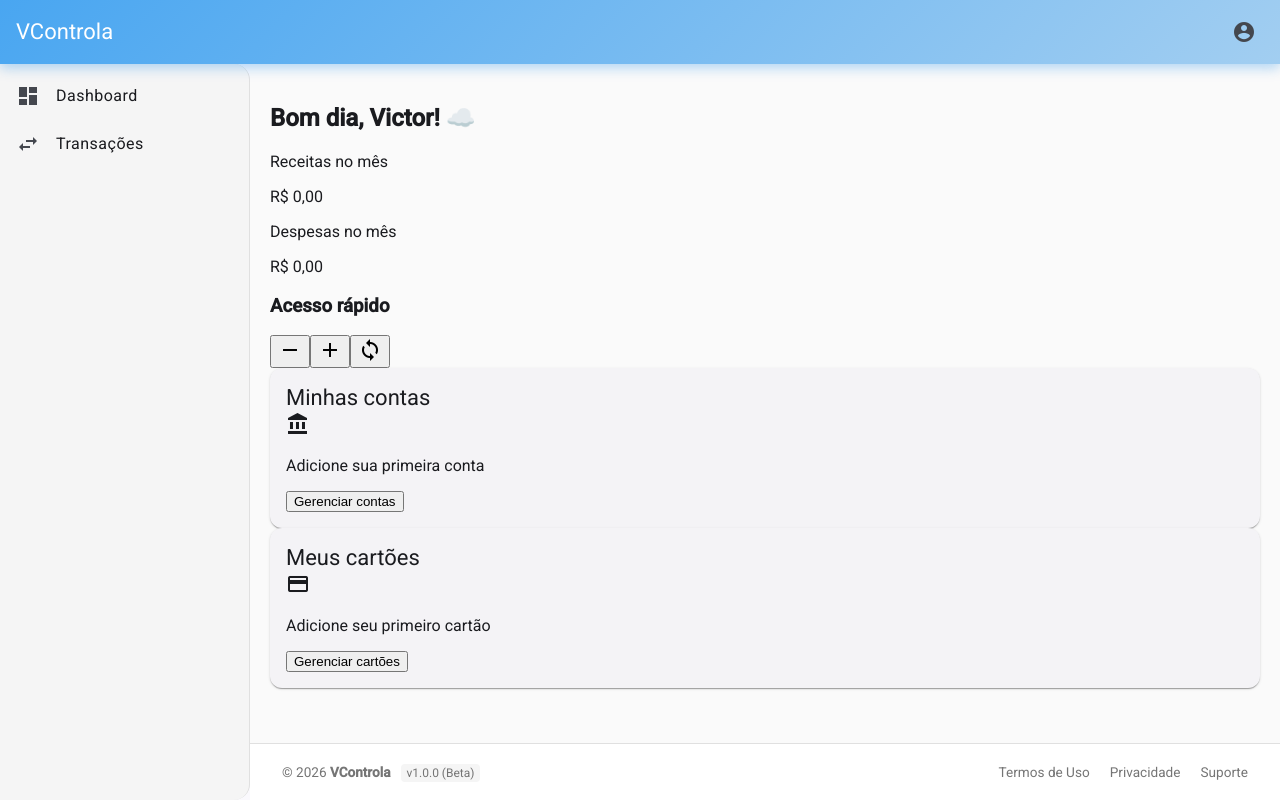
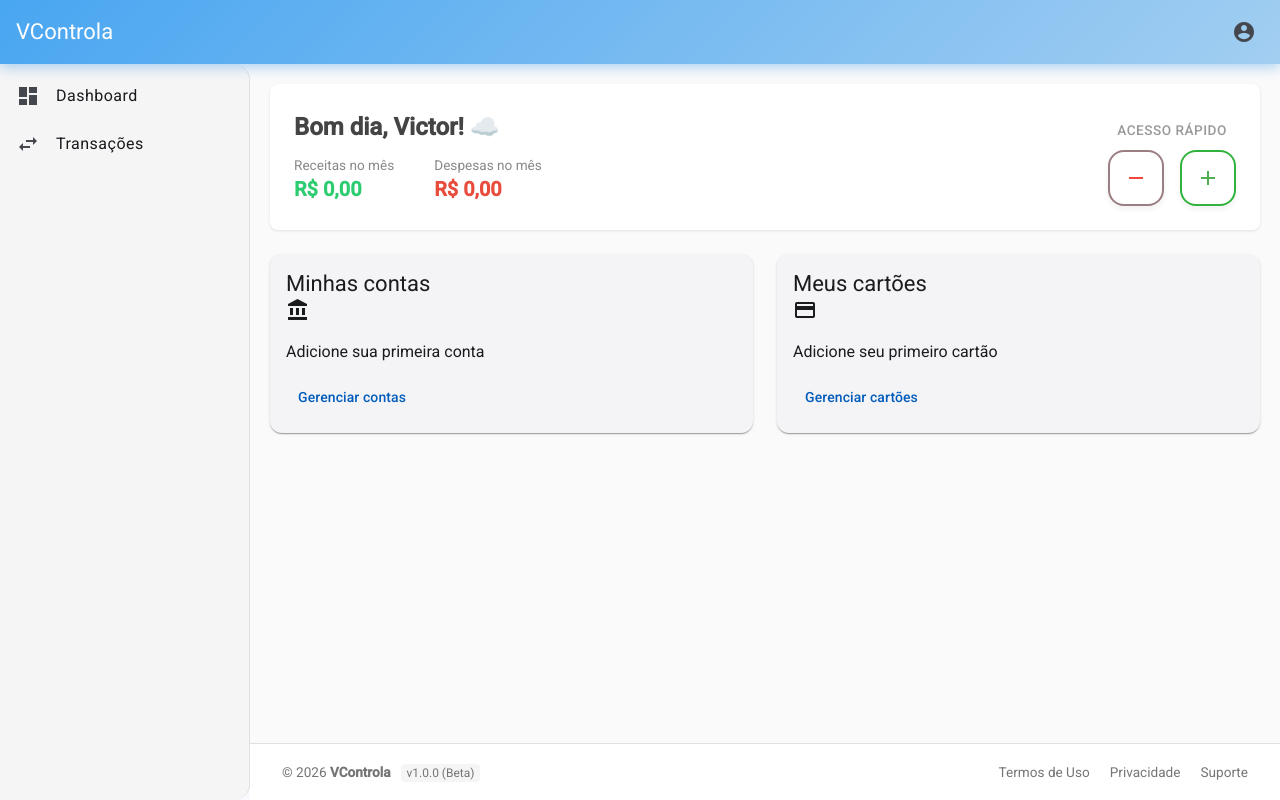
Before and after one commit to VictorWes/VControla-Front, an Angular app: page /dashboard in a window 1280 px wide. Built offline with nearby package versions, Linux system fonts and the light colour scheme.

Commit message:
feat: Adiciona estilização dashboard

```diff
--- a/src/app/features/dashboard/pages/dashboard-home/dashboard-home.component.html
+++ b/src/app/features/dashboard/pages/dashboard-home/dashboard-home.component.html
@@ -1,5 +1,4 @@
 <div class="dashboard-container">
-
   <section class="summary-header">
     <div class="welcome">
       <h2>Bom dia, Victor! ☁️</h2>
@@ -16,12 +15,15 @@
     </div>
 
     <div class="quick-actions">
-       <h3>Acesso rápido</h3>
-       <div class="action-buttons">
-         <button mat-fab color="warn"><mat-icon>remove</mat-icon></button>
-         <button mat-fab color="primary"><mat-icon>add</mat-icon></button>
-         <button mat-fab><mat-icon>sync</mat-icon></button>
-       </div>
+      <h3>Acesso rápido</h3>
+      <div class="action-buttons">
+        <button mat-fab class="btn-expense">
+          <mat-icon>remove</mat-icon>
+        </button>
+        <button mat-fab class="btn-income">
+          <mat-icon>add</mat-icon>
+        </button>
+      </div>
     </div>
   </section>
 
@@ -42,5 +44,4 @@
       </div>
     </app-v-card>
   </div>
-
 </div>
--- a/src/app/features/dashboard/pages/dashboard-home/dashboard-home.component.scss
+++ b/src/app/features/dashboard/pages/dashboard-home/dashboard-home.component.scss
@@ -0,0 +1,126 @@
+.dashboard-container {
+  display: flex;
+  flex-direction: column;
+  gap: 24px;
+}
+
+.summary-header {
+  display: flex;
+  justify-content: space-between;
+  align-items: center;
+  flex-wrap: wrap;
+
+  background-color: #fff;
+  padding: 24px;
+  border-radius: 8px;
+  box-shadow: 0 1px 3px rgba(0, 0, 0, 0.1);
+  gap: 20px;
+}
+
+// Lado Esquerdo: Boas vindas e Saldos
+.welcome {
+  h2 {
+    margin: 0 0 16px 0;
+    color: #444;
+    font-size: 1.5rem;
+  }
+
+  .stats {
+    display: flex;
+    gap: 40px;
+
+    .stat-item {
+      span {
+        font-size: 0.85rem;
+        color: #888;
+        display: block;
+        margin-bottom: 4px;
+      }
+      p {
+        font-size: 1.25rem;
+        font-weight: 600;
+        margin: 0;
+      }
+
+      .text-success {
+        color: #2ecc71;
+      }
+      .text-danger {
+        color: #e74c3c;
+      }
+    }
+  }
+}
+
+.quick-actions {
+  display: flex;
+  flex-direction: column;
+  align-items: center;
+
+  h3 {
+    font-size: 0.85rem;
+    text-transform: uppercase;
+    color: #999;
+    letter-spacing: 0.5px;
+    margin-bottom: 12px;
+    font-weight: 500;
+  }
+
+  .action-buttons {
+    display: flex;
+    gap: 16px;
+  }
+}
+
+.dashboard-grid {
+  display: grid;
+  grid-template-columns: repeat(auto-fit, minmax(350px, 1fr));
+  gap: 24px;
+}
+
+@media (max-width: 600px) {
+  .summary-header {
+    flex-direction: column;
+    align-items: flex-start;
+
+    .quick-actions {
+      width: 100%;
+      align-items: center;
+      margin-top: 10px;
+    }
+  }
+}
+.action-buttons {
+  display: flex;
+  gap: 16px;
+
+  button {
+    background-color: #ffffff !important;
+    box-shadow: 0 4px 6px rgba(0, 0, 0, 0.05) !important; // Sombra bem suave
+    transition: transform 0.2s, background-color 0.2s;
+
+    &:active {
+      transform: scale(0.95);
+    }
+
+    &.btn-expense {
+      border: 2px solid #9b7d82;
+      color: #f44336;
+
+      &:hover {
+        background-color: #ffebee !important;
+        border-color: #f44336;
+      }
+    }
+
+    &.btn-income {
+      border: 2px solid #32b33d;
+      color: #4caf50;
+
+      &:hover {
+        background-color: #e8f5e9 !important;
+        border-color: #4caf50;
+      }
+    }
+  }
+}
```
Also changed, not shown: src/app/features/dashboard/dashboard.module.ts (+8 -1 lines).
